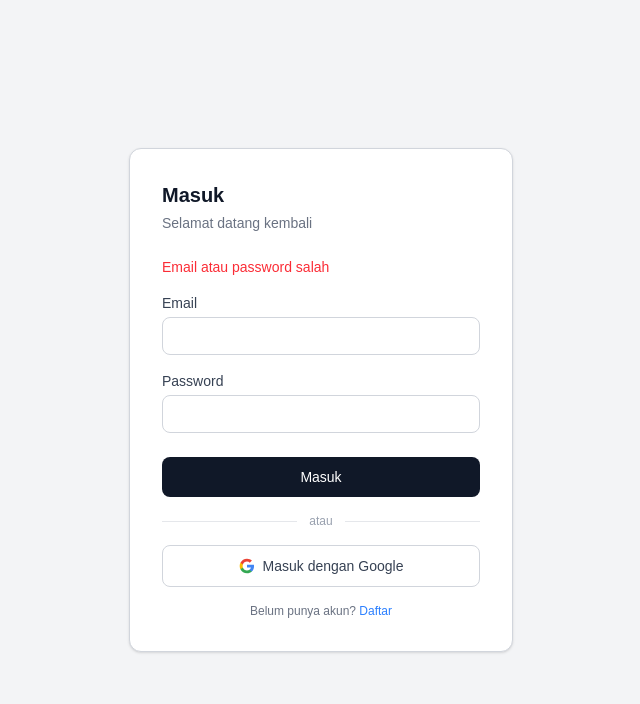
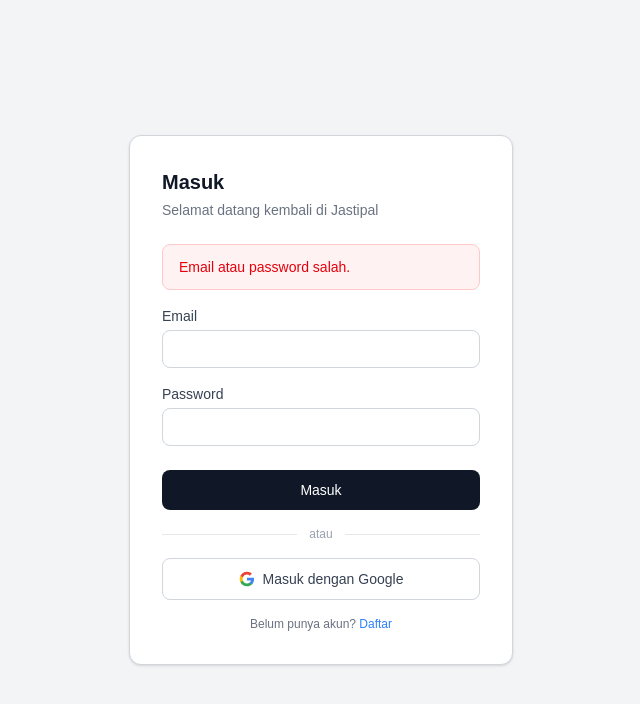
Before and after one commit to rahmaliyyah/Jastipal, a Next.js app: page /login in a window 1280 px wide. Both pictures are taken after a click on the button "Masuk". Shown: the top 704 px of the page, without its empty margins (319-959 px from the left). Built offline with nearby package versions, Linux system fonts and the light colour scheme; no server answers.

Commit message:
Updated login

```diff
--- a/app/(auth)/login/page.tsx
+++ b/app/(auth)/login/page.tsx
@@ -1,38 +1,52 @@
 'use client'
-import { useState } from 'react'
+import { useState, useEffect } from 'react'
 import { createClient } from '@/lib/supabase/client'
-import { useRouter } from 'next/navigation'
+import { useRouter, useSearchParams } from 'next/navigation'
 
 export default function LoginPage() {
   const router = useRouter()
+  const searchParams = useSearchParams()
   const supabase = createClient()
   const [loading, setLoading] = useState(false)
   const [error, setError] = useState('')
   const [form, setForm] = useState({ email: '', password: '' })
 
+  useEffect(() => {
+    // tampilkan pesan jika user difreeze
+    if (searchParams.get('error') === 'frozen') {
+      setError('Akun kamu telah dinonaktifkan. Hubungi admin untuk informasi lebih lanjut.')
+    }
+  }, [searchParams])
+
   async function handleLogin() {
     setLoading(true)
     setError('')
 
-    const { data, error: loginError } = await supabase.auth.signInWithPassword({
+    const { data, error: signInError } = await supabase.auth.signInWithPassword({
       email: form.email,
       password: form.password,
     })
 
-    if (loginError) {
-      setError('Email atau password salah')
+    if (signInError) {
+      setError('Email atau password salah.')
       setLoading(false)
       return
     }
 
-    // ambil data user untuk cek role
+    // cek is_frozen dan is_admin
     const { data: userData } = await supabase
       .from('users')
-      .select('is_admin')
+      .select('is_admin, is_frozen')
       .eq('id', data.user.id)
       .single()
 
-    // redirect sesuai role
+    if (userData?.is_frozen) {
+      await supabase.auth.signOut()
+      setError('Akun kamu telah dinonaktifkan. Hubungi admin untuk informasi lebih lanjut.')
+      setLoading(false)
+      return
+    }
+
     if (userData?.is_admin) {
       router.push('/admin')
     } else {
@@ -51,9 +65,13 @@ export default function LoginPage() {
     <div className="min-h-screen flex items-center justify-center bg-gray-100 dark:bg-gray-950">
       <div className="bg-white dark:bg-gray-900 p-8 rounded-xl border border-gray-300 dark:border-gray-700 w-full max-w-sm shadow-sm">
         <h1 className="text-xl font-semibold mb-1 text-gray-900 dark:text-white">Masuk</h1>
-        <p className="text-sm text-gray-500 dark:text-gray-400 mb-6">Selamat datang kembali</p>
+        <p className="text-sm text-gray-500 dark:text-gray-400 mb-6">Selamat datang kembali di Jastipal</p>
 
-        {error && <p className="text-red-500 text-sm mb-4">{error}</p>}
+        {error && (
+          <div className="bg-red-50 dark:bg-red-950 border border-red-200 dark:border-red-800 rounded-lg px-4 py-3 mb-4">
+            <p className="text-red-600 dark:text-red-400 text-sm">{error}</p>
+          </div>
+        )}
 
         <div className="mb-4">
           <label className="text-sm font-medium text-gray-700 dark:text-gray-300 mb-1 block">Email</label>
```
